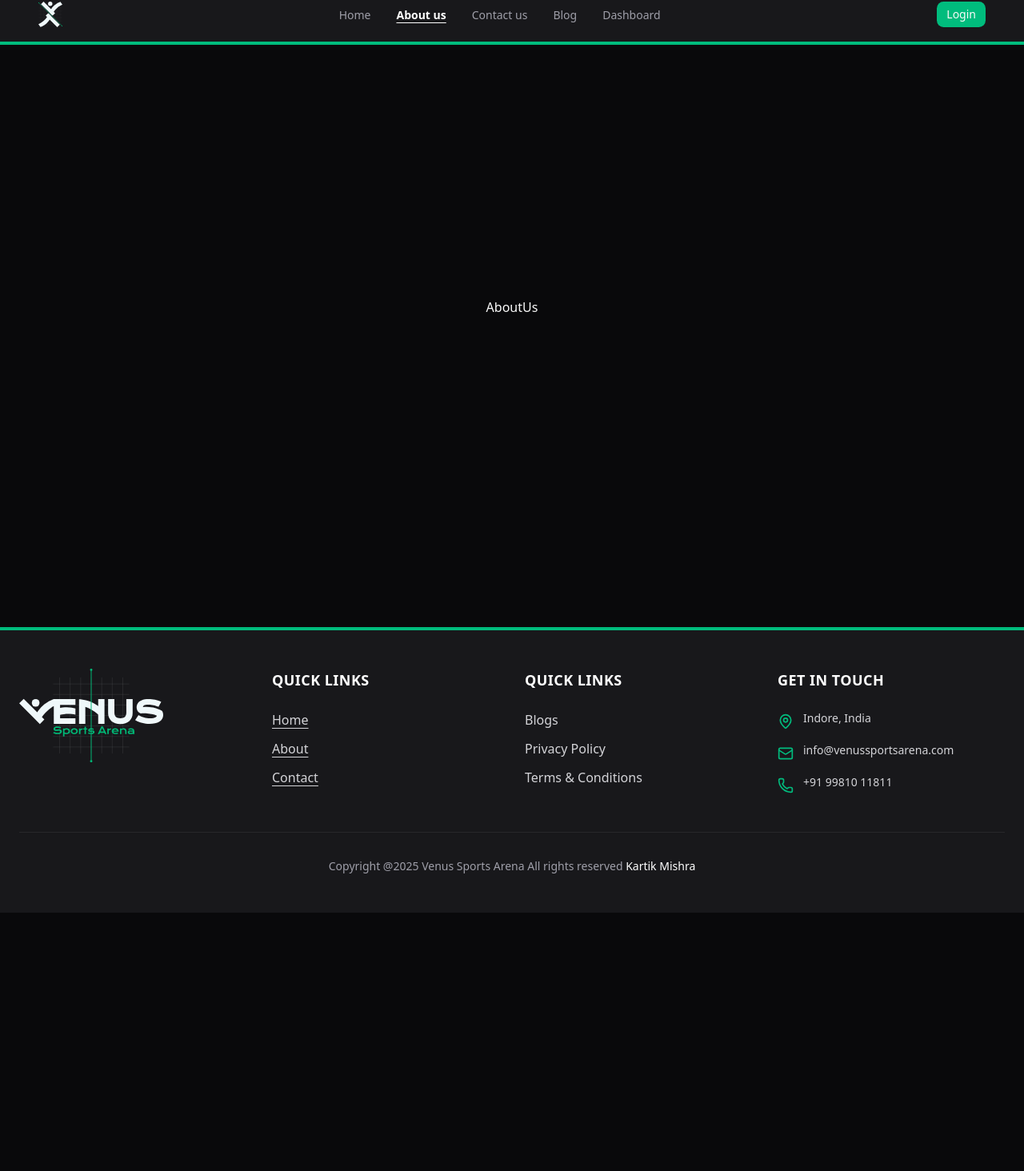
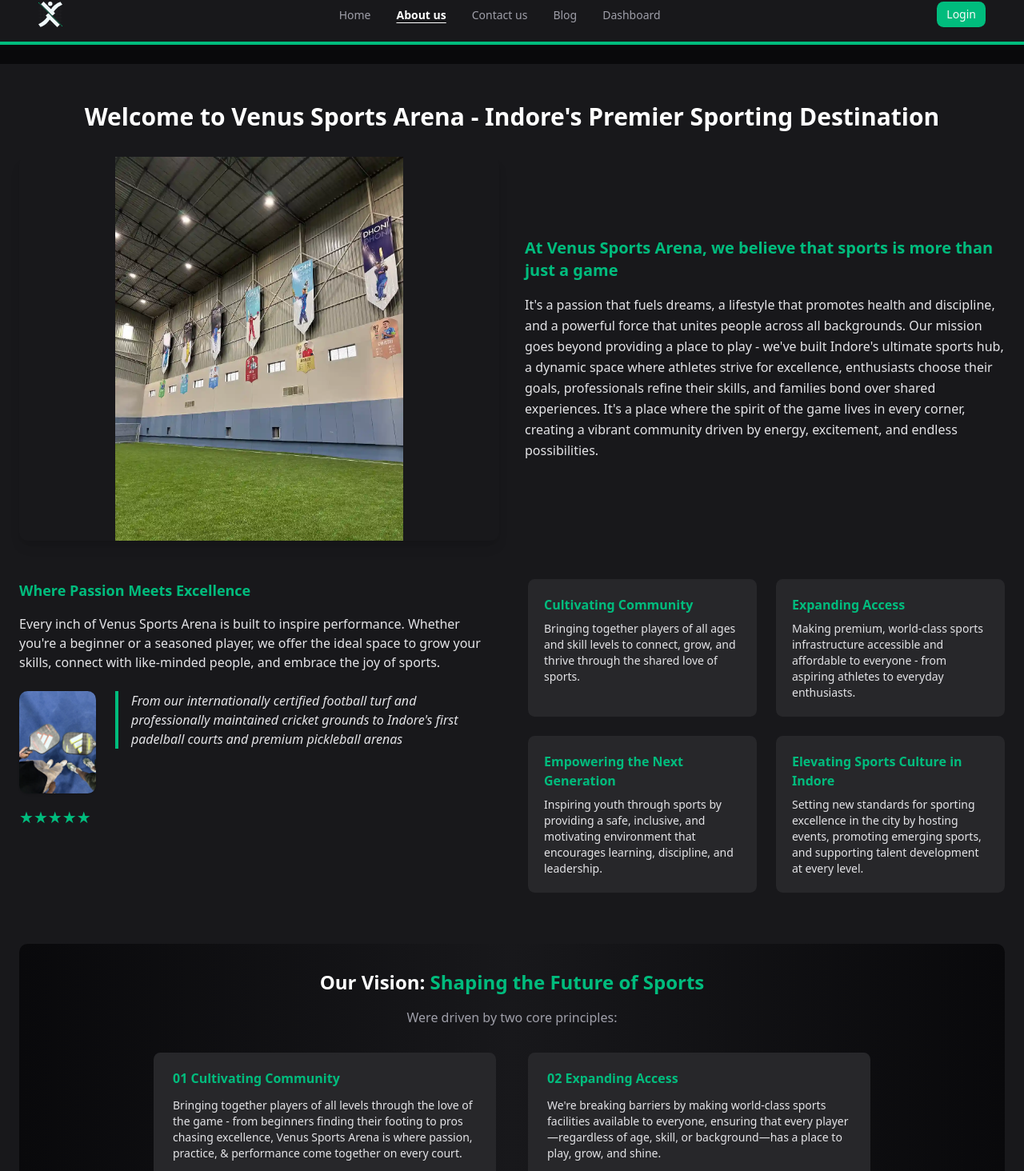
Before and after one commit to kartikmishra2004/venus-client, a Next.js app: page /aboutus in a window 1280 px wide. Shown: the part 16-1480 px from the top of the page at 80% size. Before the commit the page ends 1157 px from the top, so only its background shows below. Built offline with nearby package versions, Linux system fonts and the light colour scheme; no server answers.

Commit message:
About Us

```diff
--- a/src/app/aboutus/page.tsx
+++ b/src/app/aboutus/page.tsx
@@ -1,10 +1,75 @@
+import Image from 'next/image'
 import React from 'react'
 
 const AboutUs = () => {
     return (
-        <div className='w-full h-screen flex justify-center items-center'>
-            AboutUs
-        </div>
+        <section className="bg-zinc-900 mt-24 text-white px-6 py-12 mb-10 max-w-7xl mx-auto">
+            <h2 className="text-3xl font-semibold mb-8 text-center">Welcome to Venus Sports Arena - Indore's Premier Sporting Destination</h2>
+
+            <div className="flex flex-col md:flex-row items-center gap-8 mb-12">
+                <Image width={100} height={100} src="/9.webp" alt="Indoor Football Turf" className="w-full md:w-1/2 max-h-[60vh] object-contain rounded-lg shadow-lg" />
+                <div className="md:w-1/2">
+                    <h3 className="text-primary text-xl font-semibold mb-4">At Venus Sports Arena, we believe that sports is more than just a game</h3>
+                    <p className="text-zinc-200 leading-relaxed">
+                        It's a passion that fuels dreams, a lifestyle that promotes health and discipline, and a powerful force that unites people across all backgrounds. Our mission goes beyond providing a place to play - we've built Indore's ultimate sports hub, a dynamic space where athletes strive for excellence, enthusiasts choose their goals, professionals refine their skills, and families bond over shared experiences. It's a place where the spirit of the game lives in every corner, creating a vibrant community driven by energy, excitement, and endless possibilities.
+                    </p>
+                </div>
+            </div>
+
+            <div className="flex flex-col md:flex-row gap-10 mb-16">
+                <div className="md:w-1/2">
+                    <h3 className="text-primary text-lg font-semibold mb-4">Where Passion Meets Excellence</h3>
+                    <p className="text-zinc-200 mb-6">
+                        Every inch of Venus Sports Arena is built to inspire performance. Whether you're a beginner or a seasoned player, we offer the ideal space to grow your skills, connect with like-minded people, and embrace the joy of sports.
+                    </p>
+                    <div className="flex items-start gap-6">
+                        <Image width={96} height={100} src="/15.webp" alt="Players Playing Indoor Sports" className="w-24 rounded-lg shadow" />
+                        <blockquote className="border-l-4 border-primary pl-4 italic text-zinc-200">
+                            From our internationally certified football turf and professionally maintained cricket grounds to Indore's first padelball courts and premium pickleball arenas
+                        </blockquote>
+                    </div>
+                    <div className="mt-4 text-primary text-xl">★★★★★</div>
+                </div>
+                <div className="md:w-1/2 grid grid-cols-1 sm:grid-cols-2 gap-6">
+                    <div className="bg-zinc-800 rounded-md p-5">
+                        <h4 className="text-primary font-semibold mb-2">Cultivating Community</h4>
+                        <p className="text-zinc-200 text-sm">Bringing together players of all ages and skill levels to connect, grow, and thrive through the shared love of sports.</p>
+                    </div>
+                    <div className="bg-zinc-800 rounded-md p-5">
+                        <h4 className="text-primary font-semibold mb-2">Expanding Access</h4>
+                        <p className="text-zinc-200 text-sm">Making premium, world-class sports infrastructure accessible and affordable to everyone - from aspiring athletes to everyday enthusiasts.</p>
+                    </div>
+                    <div className="bg-zinc-800 rounded-md p-5">
+                        <h4 className="text-primary font-semibold mb-2">Empowering the Next Generation</h4>
+                        <p className="text-zinc-200 text-sm">Inspiring youth through sports by providing a safe, inclusive, and motivating environment that encourages learning, discipline, and leadership.</p>
+                    </div>
+                    <div className="bg-zinc-800 rounded-md p-5">
+                        <h4 className="text-primary font-semibold mb-2">Elevating Sports Culture in Indore</h4>
+                        <p className="text-zinc-200 text-sm">Setting new standards for sporting excellence in the city by hosting events, promoting emerging sports, and supporting talent development at every level.</p>
+                    </div>
+                </div>
+            </div>
+
+            <div className="bg-gradient-to-r from-zinc-950 via-zinc-900 to-zinc-950 rounded-lg p-8 text-center">
+                <h3 className="text-2xl font-semibold mb-4">Our Vision: <span className="text-primary">Shaping the Future of Sports</span></h3>
+                <p className="text-zinc-400 mb-8">Were driven by two core principles:</p>
+                <div className="flex flex-col md:flex-row justify-center gap-10 max-w-4xl mx-auto">
+                    <div className="bg-zinc-800 rounded-md px-6 py-5 text-left flex-1">
+                        <h4 className="text-primary font-semibold mb-3">01 Cultivating Community</h4>
+                        <p className="text-zinc-200 text-sm">
+                            Bringing together players of all levels through the love of the game - from beginners finding their footing to pros chasing excellence, Venus Sports Arena is where passion, practice, & performance come together on every court.
+                        </p>
+                    </div>
+                    <div className="bg-zinc-800 rounded-md px-6 py-5 text-left flex-1">
+                        <h4 className="text-primary font-semibold mb-3">02 Expanding Access</h4>
+                        <p className="text-zinc-200 text-sm">
+                            We're breaking barriers by making world-class sports facilities available to everyone, ensuring that every player—regardless of age, skill, or background—has a place to play, grow, and shine.
+                        </p>
+                    </div>
+                </div>
+            </div>
+        </section>
+
     )
 }
 
```
